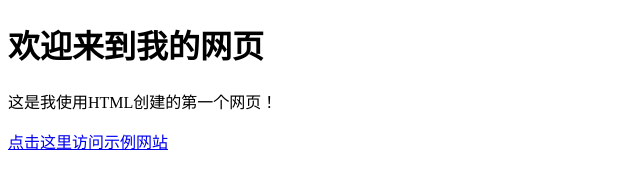
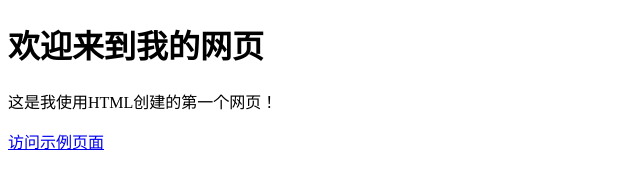
Before and after one commit to nongx787/mysite, a plain HTML site: page index.html in a window 1280 px wide. Shown: the whole page, without its empty margins (0-640 px from the left). Drawn offline with Linux system fonts and the light colour scheme.

Commit message:
Update index.html

```diff
--- a/index.html
+++ b/index.html
@@ -7,6 +7,6 @@
 <body>
     <h1>欢迎来到我的网页</h1>
     <p>这是我使用HTML创建的第一个网页！</p>
-    <a href="https://www.example.com">点击这里访问示例网站</a>
+    <a href="001.html">访问示例页面</a>
 </body>
 </html>
```
